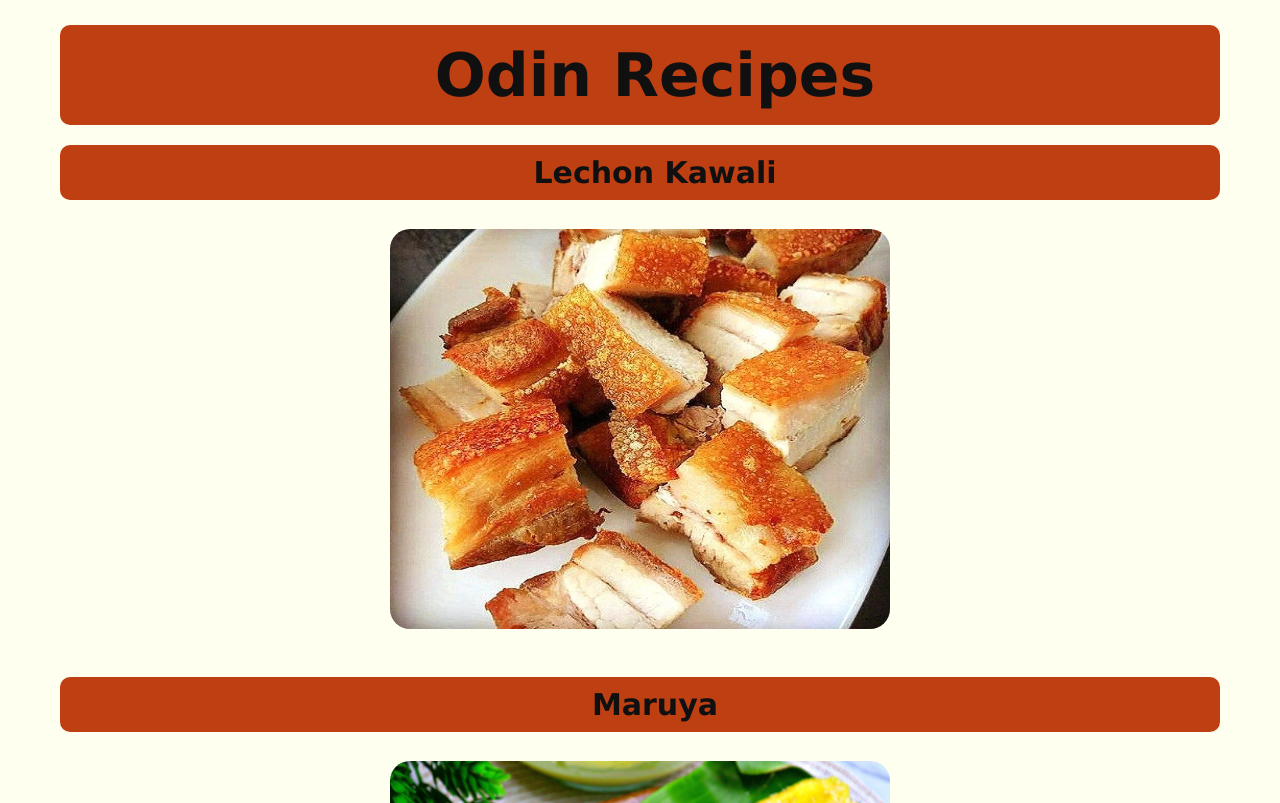
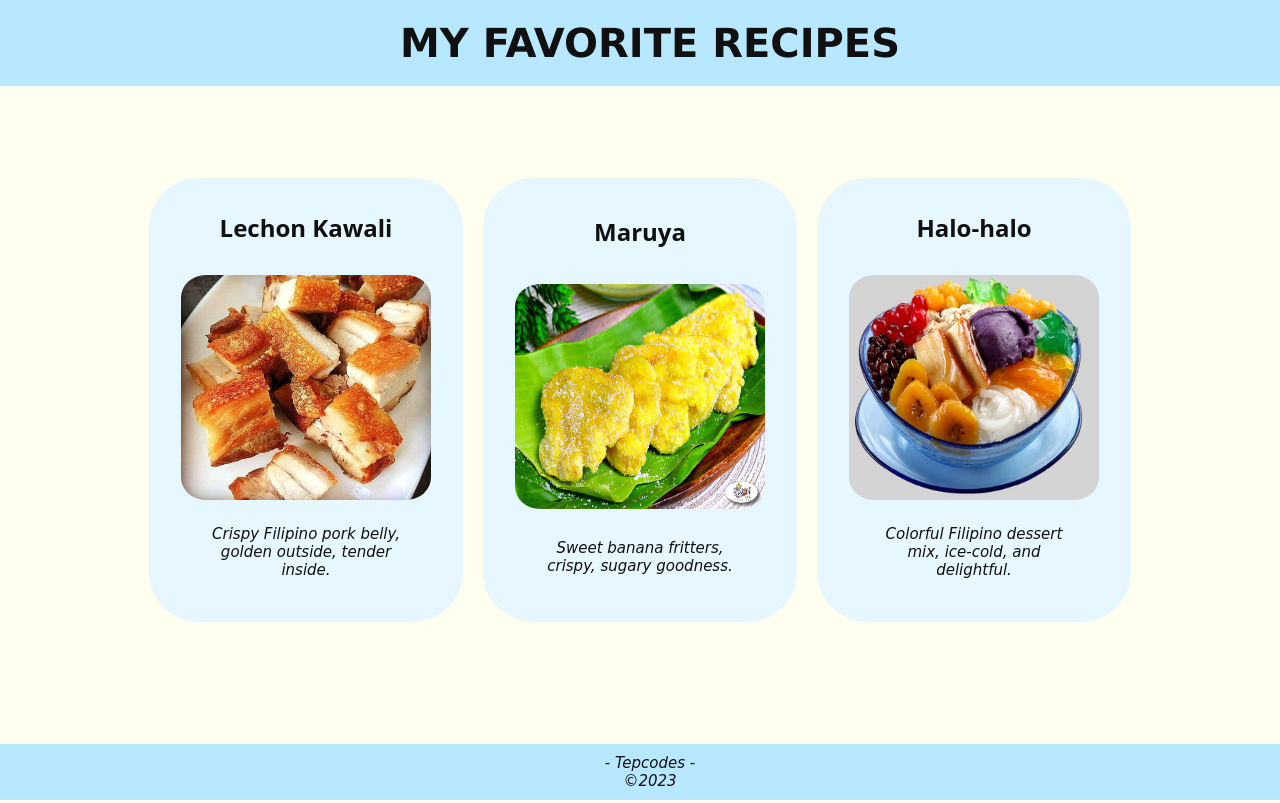
Before and after one commit to tepcodes/odin-recipes, a plain HTML site: page index.html in a window 1280 px wide. Shown: the top 803 px of the page. Drawn offline with Linux system fonts and the light colour scheme.

Commit message:
Edited nesting and class, finalized css rules.

```diff
--- /dev/null
+++ b/index-stylesheet.css
@@ -0,0 +1,103 @@
+body {
+    display: flex;
+    flex-direction: column;
+    font-family: 'Open Sans', 'Helvetica Neue', sans-serif;
+    justify-content: center;
+    align-items: center;
+    background-color: ivory;
+    color: #101010;
+}
+
+/* * { border: red solid 1px;} */
+
+.header {
+    background-color: #b7e8ff;
+    width:100%;
+    padding: 10px;
+    margin: 0;
+    position: fixed;
+    top: 0;
+    left:0;
+    right: 0;
+    text-align: center;
+}
+
+.title {
+    font-size: x-large;
+    margin: 10px;
+    font-weight: bold;
+}
+
+.header .title {
+    font-size: 40px;
+    font-family:Verdana, Geneva, Tahoma, sans-serif;
+
+}
+
+.content {
+    display: flex;
+    flex-direction: row;
+    justify-content: center;
+    flex-shrink: 1;
+    gap: 20px;
+    margin: 150px auto;
+    width: 100%;
+    flex-wrap: wrap;
+    padding: 20px 0 50px;
+}
+
+.recipe {
+    display: flex;
+    flex-direction: column;
+    justify-content: space-evenly;
+    align-items: center;
+    padding: 10px 20px 30px;
+    background-color: #e6f7ff;
+    height: 400px;
+    border: #e6f7ff solid 2px;
+    border-radius: 50px;
+    transition: transform 20ms;
+    will-change: transform;
+}
+
+.recipe:hover {
+    transform: scale(1.1);
+}
+
+img {
+    height: 225px;
+    width: 250px;
+    margin: 10px;
+    border-radius: 10%;
+}
+
+.text {
+    font-size: 15px;
+    font-style: italic;
+    font-family: cursive;
+    width: 200px;
+    text-align: center;
+}
+
+.footer {
+    background-color: #b7e8ff;
+    width:100%;
+    padding: 10px;
+    margin: 0;
+    position: fixed;
+    bottom: 0;
+    left:0;
+    right: 0;
+    text-align: center;
+    display: flex;
+    flex-direction: column;
+    justify-content: center;
+    align-items: center;
+}
+
+a {
+    text-decoration: none;
+    color: inherit;
+    padding: auto;
+
+}
--- a/index.html
+++ b/index.html
@@ -4,31 +4,42 @@
     <meta charset="UTF-8">
     <meta name="viewport" content="width=device-width, initial-scale=1.0">
     <title>Odin Recipes</title>
-    <link rel="stylesheet" href="./stylesheet.css">
+    <link rel="stylesheet" href="./index-stylesheet.css">
 
 </head>
 <body>
-    <div class="title">Odin Recipes</div>
+    <div class="header">
+        <div class="title">MY FAVORITE RECIPES</div>
+    </div>
 
-    <div class="section heading">Lechon Kawali</div>
-        <div><a href="recipes/lechon_kawali.html">
-        <br>
-        <img src="./recipes/img/LechonKawali.webp"
-            alt="Sliced crispy lechon kawali"
-            width="500" height="400"></a></div>
-    <br>
-    <div class="section heading">Maruya</div>
-        <div><a href="recipes/maruya.html">
-        <br>
-        <img src="./recipes/img/Maruya.jpg"
-            alt="Maruya sprinkled with white sugar in a basket"
-            width="500" height="400"></a></div>
-    <br>
-    <div class="section heading">Halo-halo</div>
-        <div><a href="recipes/halo-halo.html"
-        ><br>
-        <img src="./recipes/img/halohalo.jpg"
-            alt="Halo-halo in a bowl."
-            width="500" height="400"></a></div>
+    <div class="content">
+        <a href="recipes/lechon_kawali.html" class="recipe">
+            <div class="title">Lechon Kawali</div>
+            <div class="image">
+                <img src="./recipes/img/LechonKawali.webp" alt="Sliced crispy lechon kawali">
+            </div>
+            <div class="text">Crispy Filipino pork belly, golden outside, tender inside.</div>
+        </a>
+        <a href="recipes/maruya.html" class="recipe">
+            <div class="title">Maruya</div>
+            <div class="image">
+                <img src="./recipes/img/Maruya.jpg" alt="Maruya sprinkled with white sugar in a basket">
+            </div>
+            <div class="text">Sweet banana fritters, crispy, sugary goodness.</div>
+        </a>
+        <a href="recipes/halo-halo.html" class="recipe">
+            <div class="title">Halo-halo</div>
+            <div class="image">
+                <img src="./recipes/img/halohalo.jpg" alt="Halo-halo in a bowl.">
+            </div>
+            <div class="text">Colorful Filipino dessert mix, ice-cold, and delightful.</div>
+        </a>
+    </div>
+
+    <div class="footer">
+        <div class="text"><a href="https://github.com/tepcodes"
+        target="_blank">- Tepcodes -</a></div>
+        <div class="text">©2023</div>
+    </div>
 </body>
 </html>
--- a/stylesheet.css
+++ /dev/null
@@ -1,97 +0,0 @@
-* {
-    border-radius: 10px;
-    font-family: Verdana, Geneva, Tahoma, sans-serif;
-    margin: 5px 30px;
-    /* border: red solid 2px; */
-}
-
-body {
-    background-color: ivory;
-}
-button {
-    background-color: #be3f12;
-    border-radius: 25px;
-    border: none;
-    width: auto;
-    height: 50px;
-    }
-
-div {
-    color: #101010;
-    font-family: Verdana, Geneva, Tahoma, sans-serif;
-    font-size: 21px;
-    text-align: justify;
-    text-indent: 30px;
-    }
-
-ul, ol {
-    color: #101010;
-    font-size: 20px;
-    list-style-position:inside;
-    padding-left: 5px;
-    }
-
-/* li {
-    list-style-position:inside;
-} */
-
-img {
-    border-radius: 20px;
-    margin: 0 auto;
-    display: block;
-    }
-
-.button {
-    text-decoration: none;
-    font-size: 25px;
-    margin: 0;
-    padding: 8px 30px;
-    }
-
-.button a,
-.button:visited {
-    color: inherit;
-    text-decoration: none;
-}
-.title {
-    font-size: 60px;
-    font-weight: bolder;
-    text-align: center;
-    background-color: #be3f12;
-    margin: 20px auto;
-    padding: 15px 0;
-}
-
-.hook {
-    /* color: #101010; */
-    background-color: #91ba96;
-    display: block;
-    font-style: italic;
-    font-weight: 800;
-    text-align: center;
-    width: 500px;
-    margin: 10px auto;
-    padding: 20px 0;
-}
-
-.section {
-    color:#101010;
-    font-weight: bold;
-    font-size: 30px;
-    background-color: #be3f12;
-    padding: 10px 0;
-}
-
-.heading {
-    text-align: center;
-    display: block;
-    width: auto;
-    margin: 0 auto;
-
-}
-
-.coda {
-    font-style: italic;
-    background-color: #fc9;
-    padding: 10px 30px;
-}
```
